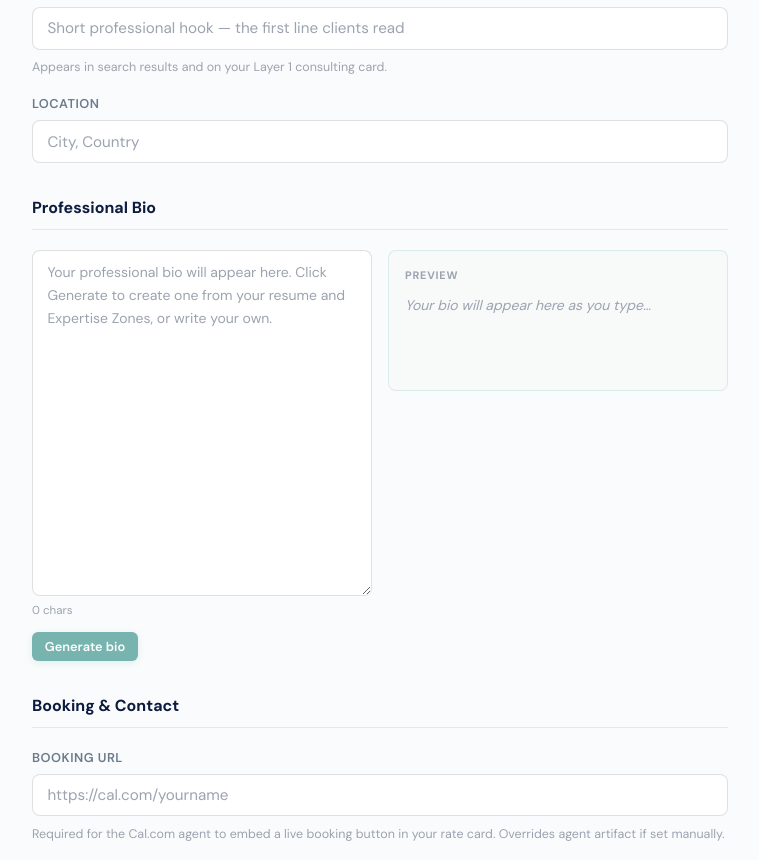
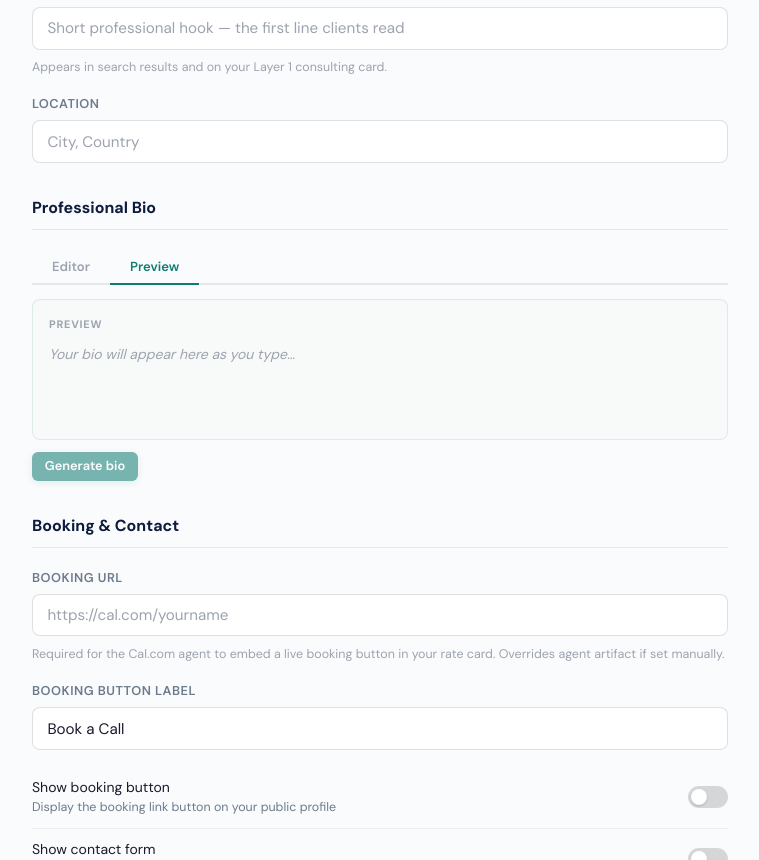
Before and after one commit to JeanDelphonse/simulacrum, a Flask app: page /settings/profile in a window 1280 px wide. Shown: the part 699-1559 px from the top of the page, without its empty margins (376-1135 px from the left). Run offline with Flask 3, Linux system fonts and the light colour scheme; the visitor is signed in with stand-in values (Sample User, id 1); data comes from the database, SQL or seed files in the repository; data that the repository does not hold is empty.

Commit message:
Add Editor/Preview tabs to bio split panel, default to Preview
Co-Authored-By: Claude Sonnet 4.6 <noreply@anthropic.com>

```diff
--- a/app/templates/settings/index.html
+++ b/app/templates/settings/index.html
@@ -115,10 +115,18 @@
 .bio-section-title { font-weight: 700; color: #0D1B3E; font-family: 'DM Sans', sans-serif; }
 .bio-meta { font-size: .75rem; color: #9CA3AF; margin-top: .5rem; font-family: 'DM Sans', sans-serif; }
 .bio-actions-row { display: flex; gap: .5rem; margin-top: .75rem; flex-wrap: wrap; }
-/* Bio split panel */
-.bio-split-panel { display: grid; grid-template-columns: 1fr 1fr; gap: 1rem; align-items: start; }
-@media (max-width: 720px) { .bio-split-panel { grid-template-columns: 1fr; } }
+/* Bio split panel — tabbed */
+.bio-split-panel { display: block; }
+.bio-split-tabs { display: flex; gap: 0; border-bottom: 2px solid rgba(0,0,0,.08); margin-bottom: .875rem; }
+.bio-split-tab {
+  padding: .5rem 1.25rem; font-size: .82rem; font-weight: 600; cursor: pointer;
+  color: #9CA3AF; background: none; border: none; border-bottom: 2px solid transparent;
+  margin-bottom: -2px; font-family: 'DM Sans', sans-serif; transition: color .15s, border-color .15s;
+}
+.bio-split-tab:hover { color: #0D1B3E; }
+.bio-split-tab.active { color: #0F7B72; border-bottom-color: #0F7B72; }
 .bio-split-editor { display: flex; flex-direction: column; gap: .35rem; }
+.bio-split-editor.hidden, .bio-split-preview-pane.hidden { display: none; }
 .bio-textarea { min-height: 260px; resize: vertical; font-family: 'DM Sans', sans-serif !important; font-size: .875rem !important; line-height: 1.65 !important; }
 .bio-editor-footer { display: flex; justify-content: space-between; align-items: center; font-size: .72rem; color: #9CA3AF; font-family: 'DM Sans', sans-serif; }
 .bio-save-status { font-size: .72rem; font-family: 'DM Sans', sans-serif; transition: color .2s; }
@@ -402,7 +410,11 @@
       <div class="settings-section">
         <div class="settings-section-title">Professional Bio</div>
         <div class="bio-split-panel">
-          <div class="bio-split-editor">
+          <div class="bio-split-tabs">
+            <button class="bio-split-tab" id="bio-tab-editor" onclick="bioPanelTab('editor')">Editor</button>
+            <button class="bio-split-tab active" id="bio-tab-preview" onclick="bioPanelTab('preview')">Preview</button>
+          </div>
+          <div class="bio-split-editor hidden" id="bio-panel-editor">
             <textarea class="input-text bio-textarea" id="bioEditor" rows="14"
                       placeholder="Your professional bio will appear here. Click Generate to create one from your resume and Expertise Zones, or write your own.">{% if profile and profile.bio %}{{ profile.bio }}{% elif resume_text %}{{ resume_text }}{% endif %}</textarea>
             <div class="bio-editor-footer">
@@ -410,7 +422,7 @@
               <span id="bioSaveStatus" class="bio-save-status"></span>
             </div>
           </div>
-          <div class="bio-split-preview-pane">
+          <div class="bio-split-preview-pane" id="bio-panel-preview">
             <div class="bio-split-preview-label">Preview</div>
             <div id="bioPreviewPane" class="bio-preview-content {% if not (profile and profile.bio) and not resume_text %}bio-preview-empty{% endif %}">{% if profile and profile.bio %}{{ profile.bio }}{% elif resume_text %}{{ resume_text }}{% else %}Your bio will appear here as you type…{% endif %}</div>
           </div>
@@ -1946,6 +1958,14 @@ async function doAutoSaveBio() {
 
 let _regenCooldown = false;
 let _regenCooldownTimer = null;
+
+function bioPanelTab(tab) {
+  var isEditor = tab === 'editor';
+  document.getElementById('bio-panel-editor').classList.toggle('hidden', !isEditor);
+  document.getElementById('bio-panel-preview').classList.toggle('hidden', isEditor);
+  document.getElementById('bio-tab-editor').classList.toggle('active', isEditor);
+  document.getElementById('bio-tab-preview').classList.toggle('active', !isEditor);
+}
 
 async function regenerateBio() {
   if (_regenCooldown) return;
```
